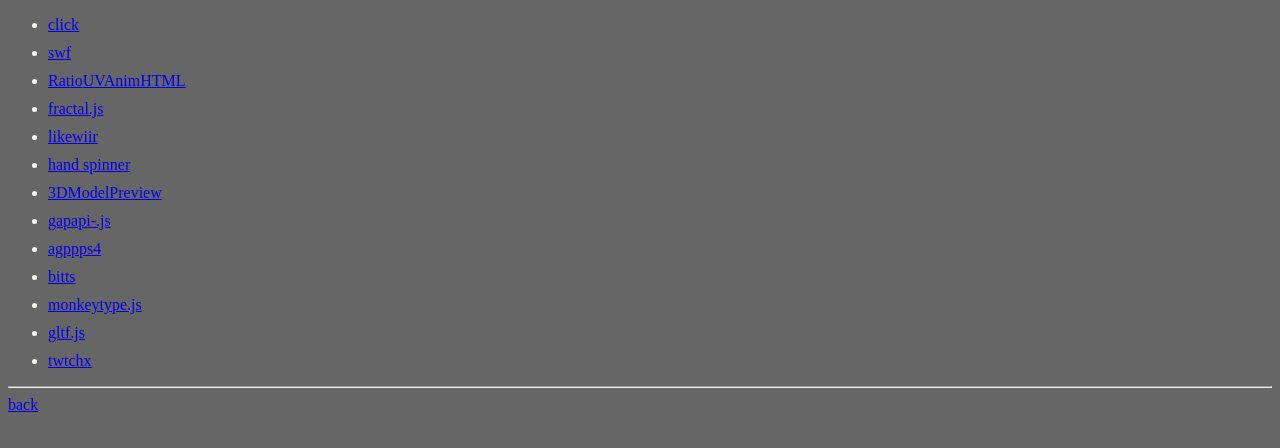
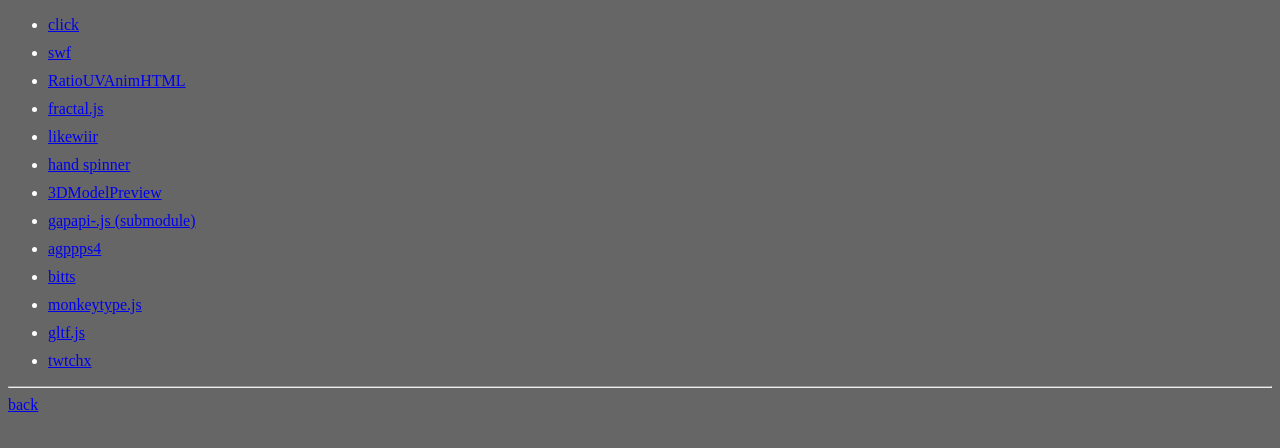
Before and after one commit to libraplanet/web, a plain HTML site: page projects/index.html in a window 1280 px wide. Drawn offline with Linux system fonts and the light colour scheme.

Commit message:
change index for gapapi-js.

```diff
--- a/projects/index.html
+++ b/projects/index.html
@@ -43,7 +43,7 @@
 				<a href="./3DModelPreview/">3DModelPreview</a>
 			</li>
 			<li>
-				<a href="./gapapi-.js/">gapapi-.js</a>
+				<a href="./gapapi-.js/index.html">gapapi-.js (submodule)</a>
 			</li>
 			<li>
 				<a href="./agppps4/">agppps4</a>
```
